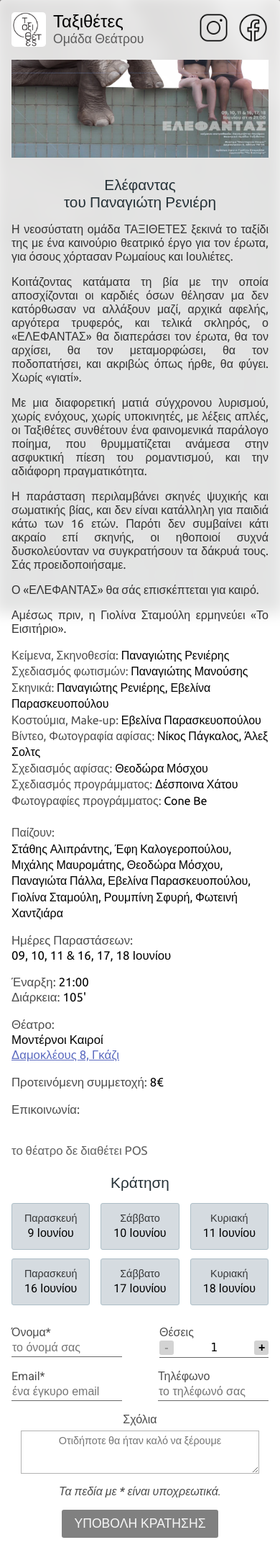
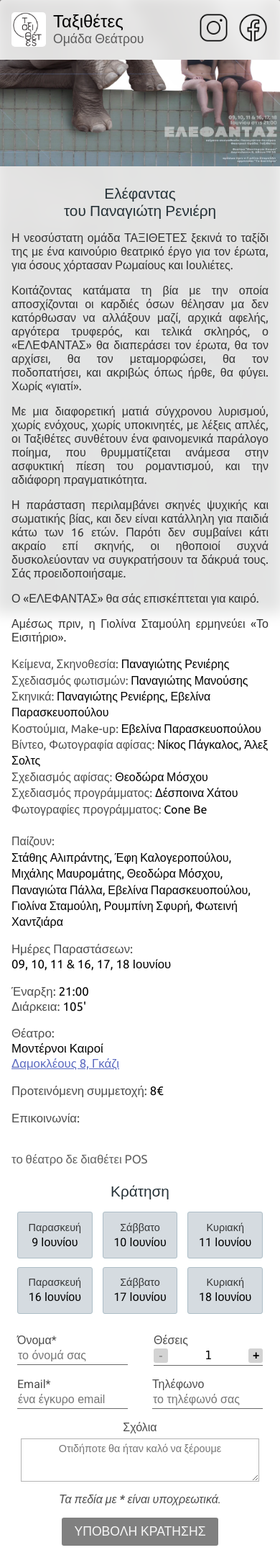
Before and after one commit to alistat/taxithet.es, a PHP site: page /parastaseis/elefantas-tou-panagioti-renieri in a window 390 px wide. Shown: the whole page at 72% size. Before the commit the page ends 2136 px from the top, so only its background shows below. Run offline with PHP 8.4, Linux system fonts and the light colour scheme; data that the repository does not hold is empty.

Commit message:
Make cover image full width

```diff
--- a/parastaseis/elefantas-tou-panagioti-renieri/elefantas.css
+++ b/parastaseis/elefantas-tou-panagioti-renieri/elefantas.css
@@ -31,7 +31,7 @@ body {
 
 .content {
     background: rgb(255 255 255 / 85%);
-    padding: 1.5rem;
+    /*padding: 1.5rem;*/
     border-radius: 3px;
     max-width: 50rem;
 }
@@ -63,6 +63,7 @@ a {
 .header {
     display: flex;
     align-items: center;
+    padding: 1.5rem 1.5rem 0;
 }
 
 .logo {
@@ -116,6 +117,7 @@ a {
     margin-bottom: 1rem;
     font-family: 'Ubuntu', sans-serif;
     font-size: 1rem;
+    padding: 0 1.5rem;
 }
 
 .description p:first-of-type {
@@ -154,6 +156,7 @@ a {
 .reservations {
     max-width: 30rem;
     margin: auto;
+    padding: 0 1.5rem 1.5rem;
 }
 
 .reservation-fields {
@@ -427,8 +430,16 @@ td strong {
         padding: 0;
     }
 
-    .content {
-        padding: 1rem;
+    .header {
+        padding: 1rem 1rem 0;
+    }
+
+    .description {
+        padding: 0 1rem;
+    }
+
+    .reservation {
+        padding: 0 1rem 1rem;
     }
 
     .description-info {
--- a/parastaseis/elefantas-tou-panagioti-renieri/index.php
+++ b/parastaseis/elefantas-tou-panagioti-renieri/index.php
@@ -10,7 +10,7 @@ require_once $_SERVER['DOCUMENT_ROOT'] . '/bootstrap.php';
     <link rel="icon" type="image/png" href="https://taxithet.es/favicon-128.png" sizes="128x128"/>
     <link rel="preconnect" href="https://fonts.googleapis.com">
     <link rel="preconnect" href="https://fonts.gstatic.com" crossorigin>
-    <link rel="stylesheet" href="elefantas.css?cache-bust=5">
+    <link rel="stylesheet" href="elefantas.css?cache-bust=6">
     <meta name="viewport" content="width=device-width, initial-scale=1.0, user-scalable=yes">
 
     <meta name="description" content="Παράσταση Ελέφαντας του Παναγιώτη Ρενιέρη από την ομάδα θεάτρου Ταξιθέτες" />
```
